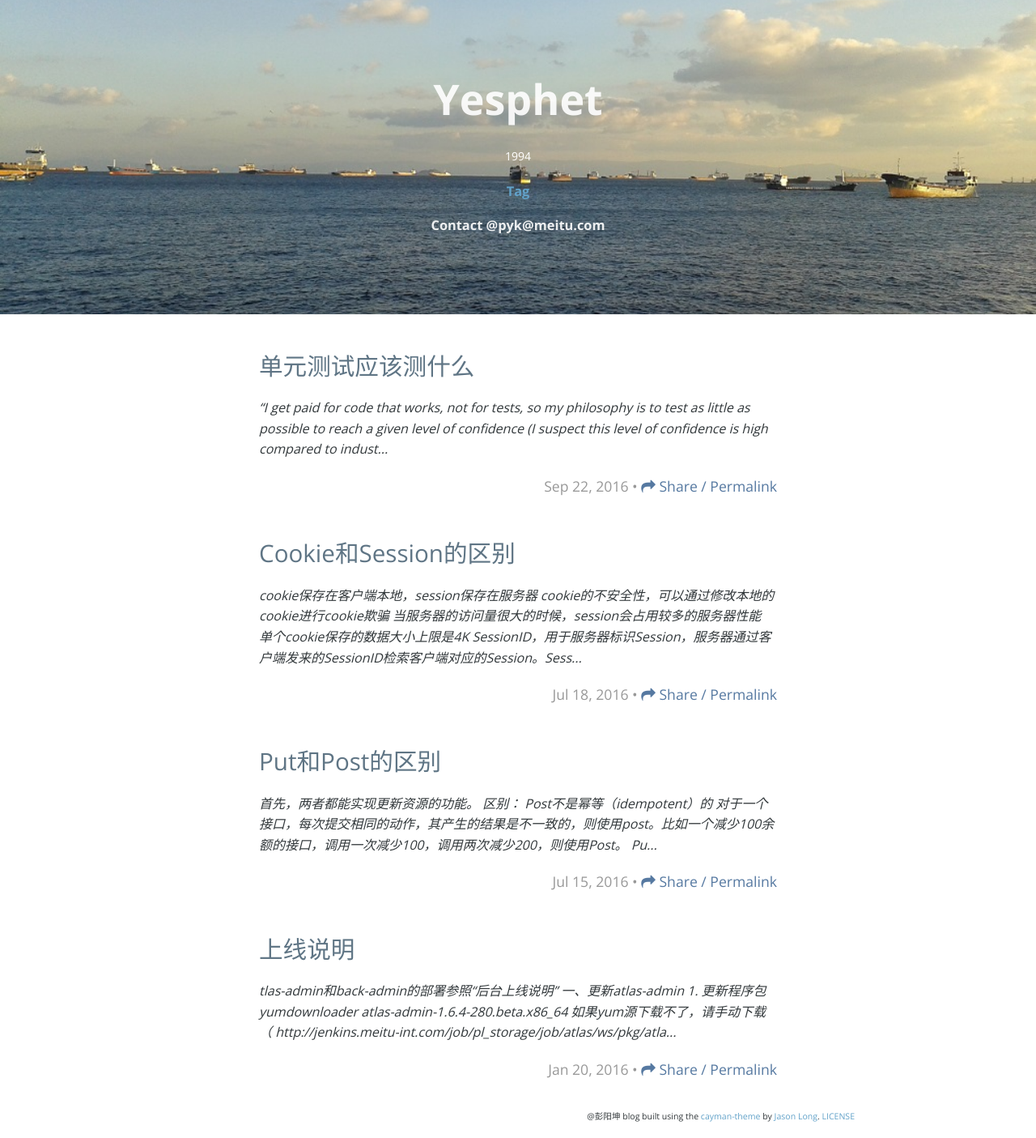
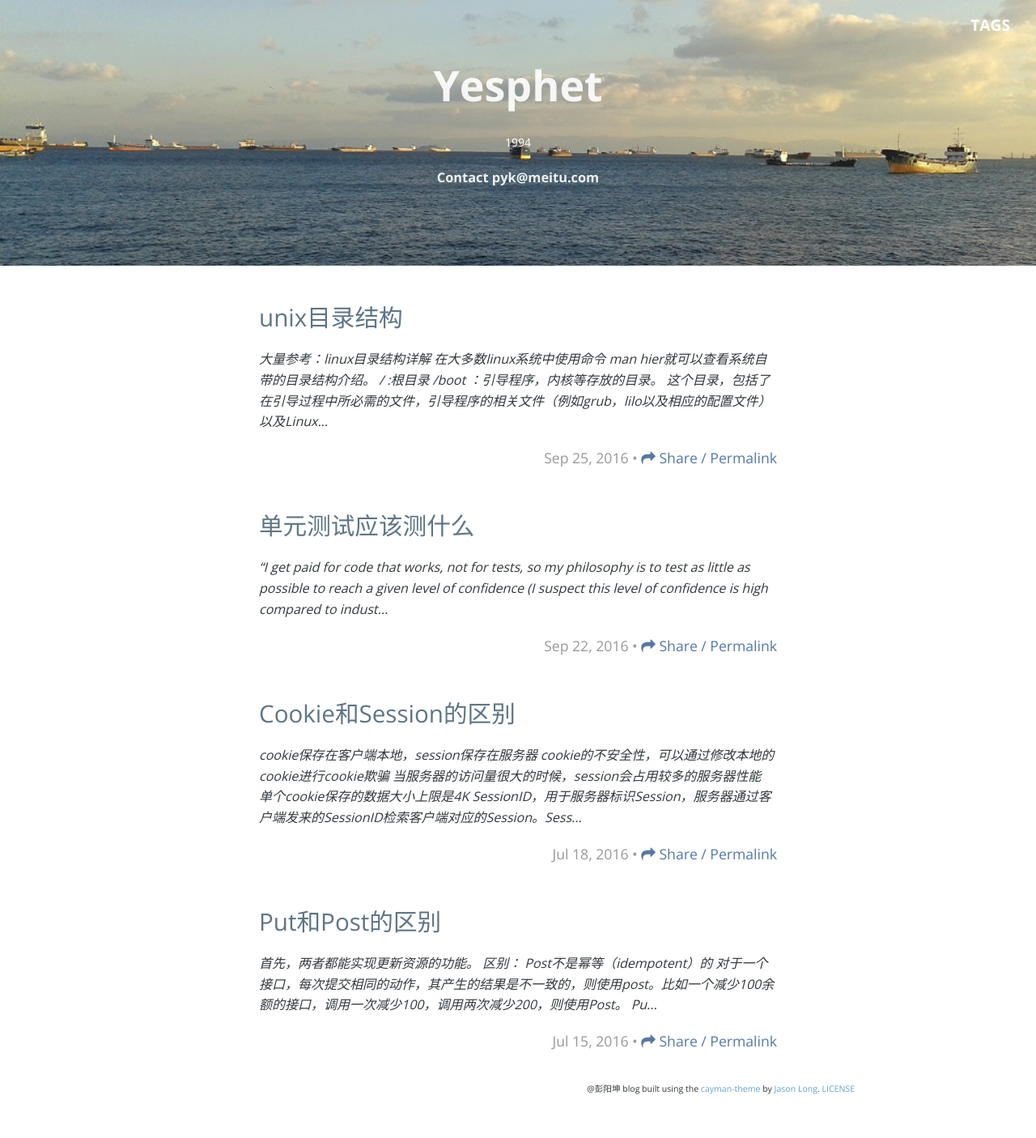
Before and after one commit to Yesphet/Yesphet.github.io, a Jekyll site: the page built from index.html, in a window 1280 px wide. Shown: the whole page at 81% size. Built offline with Jekyll 4.4.1, drawn with Linux system fonts in a browser that asks for light colours; nearby versions of some CDN libraries; the list of posts is cut into pages by our own code; after the commit the page ends 1371 px from its top, so only the background shows below that.

Commit message:
完成TAGS界面，标签云还未修饰

````diff
--- a/_config.yml
+++ b/_config.yml
@@ -9,7 +9,7 @@
 title: Yesphet
 description: 你好，我叫彭阳坤 # write a nice description for your blog
 baseurl: '' # the subpath of your site, e.g. /blog
-url: '' # the base hostname & protocol for your site http://www.example.com
+url: "" # the base hostname & protocol for your site http://www.example.com
 # google_analytics: 'UA-XXXXXX-X'
 email: 'pyk@meitu.com'
 
--- a/_includes/header.html
+++ b/_includes/header.html
@@ -1,6 +1,11 @@
 <header class="page-header">
-     <h1 class="project-name"> <a class="header-link" href="{{ site.baseurl }}/"> {{ site.title }}</a></h1>
-     <h4 style="font-weight: lighter;">1994</h4>
-	<h3><a href="{{ site.url }}/tags">Tag</a></h3>
-     <h3>{% if site.email %}<a class="header-link" href="Mailto:{{ site.email }}" target="_blank">Contact @{{ site.email }}</a></h3>{% endif %}
+	<div class="header-top">
+		<div class="up-right-conner">
+			<a class="header-link" href="{{ site.url | append:'/' | append:'tags'  }}">TAGS</a>
+		</div>
+		<div class="clear-div"></div>
+	</div>
+    <h1 class="project-name"> <a class="header-link" href="{{ site.url }}/"> {{ site.title }}</a></h1>
+    <h4 style="font-weight: lighter;">1994</h4>
+    <h3>{% if site.email %}<a class="header-link" href="Mailto:{{ site.email }}" target="_blank">Contact {{ site.email }}</a></h3>{% endif %}
 </header>
--- a/_layouts/post.html
+++ b/_layouts/post.html
@@ -12,6 +12,6 @@
     {{ content }}
   </div>
 
-<a href="{{ site.url }}{{ site.baseurl }}"><h3 style="text-align: center;">- to blog -</h3></a>
+<a href="{{ site.url }}/"><h3 style="text-align: center;">- to blog -</h3></a>
 
 </article>
--- a/_posts/2016-01-20-sample-post.md
+++ /dev/null
@@ -1,65 +0,0 @@
----
-layout: post
-title: 上线说明
-tags:
-  - tag1
----
-
-
-tlas-admin和back-admin的部署参照“后台上线说明”
-
-## 一、更新atlas-admin
-### 1. 更新程序包
-- yumdownloader atlas-admin-1.6.4-280.beta.x86_64
-- 如果yum源下载不了，请手动下载（ http://jenkins.meitu-int.com/job/pl_storage/job/atlas/ws/pkg/atlas-admin-1.6.4-280.beta.x86_64.rpm ）
-- 安装命令： rpm -i --force atlas-admin-1.6.4-280.beta.x86_64.rpm --prefix=/www/tomcat7-admin-8082
-
-## 二、更新back-admin
-### 2. 更新程序包
-- yumdownloader back-admin-1.6.4-280.beta.x86_64
-- 如果yum源下载不了，请手动下载（ http://jenkins.meitu-int.com/job/pl_storage/job/atlas/ws/pkg/back-admin-1.6.4-280.beta.x86_64.rpm ）
-- 安装命令： rpm -i --force back-admin-1.6.4-280.beta.x86_64.rpm --prefix=/www/atlas-back-admin
-
-## 三、 创建数据库
-
-1. 在实际环境的atlas_meta数据库中建立bucketrecord数据表，创建语句如下
-
-```mysql
-CREATE TABLE `bucket_size` (
-  `id` bigint(22) NOT NULL,
-  `bucket_id` bigint(22) NOT NULL,
-  `date` bigint(8) NOT NULL,
-  `size` bigint(31) NOT NULL,
-  PRIMARY KEY (`id`),
-  UNIQUE KEY `uniq_bucketid_date` (`bucket_id`,`date`) USING BTREE
-) ENGINE=InnoDB DEFAULT CHARSET=utf8
-```
-
-## 四、部署atlas-bucket-counter
-
-### 1. 安装程序包
-- yumdownloader atlas-bucketsize-counter-1.0.1-36.beta.x86_64
-- 如果yum源下载不了，请手动下载(http://jenkins.meitu-int.com/job/pl_storage/job/atlas-meta-iterator/ws/atlas-devops/atlas-meta-iterator/dist/atlas-bucketsize-counter-1.0.1-36.beta.x86_64.rpm)
-- 安装命令：rpm -i --force atlas-bucketsize-counter-1.0.1-36.beta.x86_64.rpm --prefix=/www/atlas-bucketsize-counter
-
-
-### 2. 调整配置文件
-- 进入 /www/atlas-bucket-counter/conf 文件夹，根据需求修改配置文件setting-countsize.cfg。（之后会提供修改配置的脚本，直接执行即可）
-- 其中主要修改
-```
-[LOOP]
-Connection= root:123456@tcp(192.168.41.219:3306)/atlas_meta_0_{dbIndex}
-```
-修改其中的数据库连接串和用户名密码为实际环境数据库连接串和用户名密码
-
-### 3. 执行脚本
-- 进入 /www/atlas-bucket-counter/bin 文件夹，执行start.sh脚本开始进行统计（每次统计前请先执行/www/atlas-bucket-counter/bin目录下的cleanup.sh清除logs和临时文件）
-
-### 4. 查看日志
-- 日志文件在 /www/atlas-bucket-counter/logs 目录下，其中
-    - root_info.log 为扫表的记录，当任务执行完成后，日志的最后会打印出整个任务的执行状态
-    - root_warn.log.xxxx 为警告日志
-    - stderr.log 和 stdout.log为标准输出及标准错误日志
-
-### 5. 查看任务进程号
-- /www/atlas-bucket-counter/proc.pid 中记录了任务进程号
--- /dev/null
+++ b/_posts/2016-09-25-unix目录结构.md
@@ -0,0 +1,51 @@
+---
+title: unix目录结构
+layout: post
+tags:
+  - Unix
+  - OS X
+---
+
+> 大量参考：[linux目录结构详解](http://blog.csdn.net/win_turn/article/details/50386619)
+
+*在大多数linux系统中使用命令 `man hier`就可以查看系统自带的目录结构介绍。*
+
+* / :根目录
+	* /boot ：引导程序，内核等存放的目录。
+
+		> 这个目录，包括了在引导过程中所必需的文件，引导程序的相关文件（例如grub，lilo以及相应的配置文件）以及Linux操作系统内核相关文件（例如vmlinuz）等一般都存放在这里。在最开始的启动阶段，通过引导程序将内核加载到内存，完成内核的启动，这个时候，虚拟文件系统还不存在，加载的内核虽然是从硬盘读取的，但是没经过Linux的虚拟文件系统，这是比较底层的东西来实现的。然后内核自己创建好虚拟文件系统，并且从虚拟文件系统的其他子目录中（例如/sbin 和 /etc）加载需要在开机启动的其他程序或者服务或者特定的动作。如果我们的机器中包含多个操作系统，那么可以通过修改这个目录中的某个配置文件（例如grub.conf）来调整启动的默认操作系统，系统启动的选择菜单，以及启动延迟等参数。
+
+	* /bin  ：普通用户可以使用的命令的存放目录
+
+		> 系统所需要的那些命令位于此目录，比如ls、cp、mkdir等命令；类似的目录还/usr/bin，/usr/local/bin等等。这个目录中的文件都是可执行的、普通用户都可以使用的命令。作为基础系统所需要的最基础的命令就是放在这里。
+
+	* /sbin ：超级用户可以使用的命令的存放目录
+
+		> 存放大多涉及系统管理的命令（例如引导系统的init程序），是超级权限用户root的可执行命令存放地，普通用户无权限执行这个目录下的命令（但是时普通用户也可能会用到）。这个目录和/usr/sbin; /usr/X11R6/sbin或/usr/local/sbin等目录是相似的，我们要记住，凡是目录sbin中包含的都是root权限才能执行的，这样就行了。
+
+	* /lib ：/bin/和/sbin/中二进制文件必要的库文件。
+
+		> 此目录下包含系统引导和在根用户执行命令时候所必需用到的共享库。类似的目录还有/usr/lib，/usr/local/lib等等。
+
+	* /dev  ：设备文件目录。
+
+		> 在Linux中设备都是以文件形式出现，这里的设备可以是硬盘，键盘，鼠标，网卡，终端，等设备，通过访问这些文件可以访问到相应的设备。设备文件可以使用mknod命令来创建，具体参见相应的命令；而为了将对这些设备文件的访问转化为对设备的访问，需要向相应的设备提供设备驱动模块（一般将设备驱动编译之后，生成的结果是一个*.ko类型的二进制文件，在内核启动之后，再通过insmod等命令加载相应的设备驱动之后，我们就可以通过设备文件来访问设备了）。一般来说，想要Linux系统支持某个设备，只要个东西：相应的硬件设备，支持硬件的驱动模块，以及相应的设备文件。
+
+
+	* /etc ：全局的配置文件存放目录。
+
+		> 系统和程序一般都可以通过修改相应的配置文件，来进行配置。例如，要配置系统开机的时候启动那些程序，配置某个程序启动的时候显示什么样的风格等等。通常这些配置文件都集中存放在/etc目录中，所以想要配置什么东西的话，可以在/etc下面寻找我们可能需要修改的文件。一些大型套件，如X11，在 /etc 下它们自己的子目录。系统配置文件可以放在这里或在 /usr/etc。 不过所有程序总是在 /etc 目录下查找所需的配置文件，你也可以将这些文件链接到目录 /usr/etc。另外，还有一个需要注意的常见现象就是，当某个程序在某个用户下运行的时候，可能会在该用户的家目录中生成一个配置文件（一般这个文件最开始就是/etc下相应配置文件的拷贝，存放相应于“当前用户”的配置，这样当前用户可以通过配置这个家目录的配置文件，来改变程序的行为，并且这个行为只是该用户特有的。原因就是：一般来说一个程序启动，如果需要读取一些配置文件的话，它会首先读取当前用户家目录的配置文件，如果存在就使用；如果不存在它就到/etc下读取全局的配置文件进而启动程序。就是这个配置文件不自动生成，我们手动在自己的家目录中创建一个文件的话，也有许多程序会首先读取到这个家目录的文件并且以它的配置作为启动的选项（例如我们可以在家目录中创建vim程序的配置文件.vimrc，来配置自己的vim程序）。
+
+	* /home ：普通用户的家目录
+
+		> 在Linux机器上，用户主目录通常直接或间接地置在此目录下。其结构通常由本地机的管理员来决定。
+
+	* /root ：用户root的$HOME目录
+
+		> 系统管理员(就是root用户或超级用户)的主目录比较特殊，不存放在/home中，而是直接放在/root目录下了。
+
+	* /usr ：默认软件都会存于该目录下。包含绝大多数的(多)用户工具和应用程序。
+
+		> 其地位类似Windows上面的”Program Files”目录。
+
+	* /var ：变量文件——在正常运行的系统中其内容不断变化的文件，如日志，脱机文件和临时电子邮件文件。
--- a/stylesheets/stylesheet.css
+++ b/stylesheets/stylesheet.css
@@ -17,6 +17,10 @@
 
 a:hover {
   text-decoration: underline; }
+
+.clear-div {
+    clear: both;
+}
 
 .btn {
       display: inline-block;
@@ -84,17 +88,39 @@
   background-size: cover;
 }
 
+.header-top {
+    display: block;
+}
+
+.up-right-conner {
+    float: right;
+    display: block;
+    padding: 1rem 1rem;
+
+}
+
+.up-right-conner a {
+    color: #ffffff;
+    font-weight: 800;
+    font-size: 1.2rem;
+    margin: 0 1rem;
+}
+
+
 @media screen and (min-width: 64em) {
   .page-header {
-    padding: 5rem 6rem; } }
+    padding-bottom: 5rem;
+    } }
 
 @media screen and (min-width: 42em) and (max-width: 64em) {
   .page-header {
-    padding: 3rem 4rem; } }
+    padding-bottom: : 3rem; } }
 
 @media screen and (max-width: 42em) {
   .page-header {
-    padding: 2rem 1rem; } }
+    padding-bottom: 1rem;
+  }
+}
 
 .project-name {
   margin-top: 0;
@@ -114,7 +140,10 @@
 
 @media screen and (min-width: 64em) {
   .project-name {
-    font-size: 3.25rem; } }
+    font-size: 3.25rem;
+    padding:0 0;
+  }
+}
 
 @media screen and (min-width: 42em) and (max-width: 64em) {
   .project-name {
--- a/stylesheets/tagstyle.css
+++ b/stylesheets/tagstyle.css
@@ -7,6 +7,34 @@
     url('/fonts/icomoon.svg?rj8m7c#icomoon') format('svg');
   font-weight: normal;
   font-style: normal;
+}
+
+.tags-cloud {
+	margin: 30px 0;
+	padding: 0 6rem;
+	padding-top: 1rem;
+}
+
+.tags-list {
+	padding: 0 6rem;
+}
+
+.tags-cloud a{
+	display: inline-block;
+	background-color: #0085a1;
+	border-radius: 999em;
+	font-size: 14px;
+	line-height: 28px;
+	font-weight: 500;
+	padding: 0px 10px;
+	margin:0px 3px;
+	margin-bottom: 8px;
+	color: #ffffff;
+}
+
+.tags-cloud a:hover{
+	background-color: #337ab7;
+	text-decoration: none;
 }
 
 .tag-text {
--- a/tags.html
+++ b/tags.html
@@ -3,14 +3,14 @@
 layout: default
 ---
 
-<div>
+<div class="tags-cloud">
 	{% for tag in site.tags %}
-		<a href="#{{ tag[0] }}"> {{ tag[0] }} </a>
+	<a  href="#{{ tag[0] }}"> {{ tag[0] }} </a>
 	{% endfor %}
 </div>
 
 
-<div>
+<div class="tags-list">
 	{% for tag in site.tags %}
 		<span id="{{ tag[0] }}" class="icon-tag"></span>
 		<span class="tag-text tag-title">{{ tag[0] }}</span>
````
Also changed, not shown: README.md.
